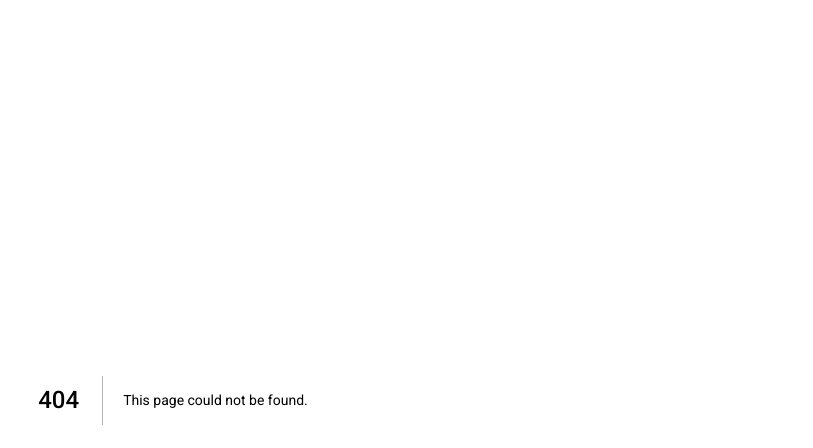
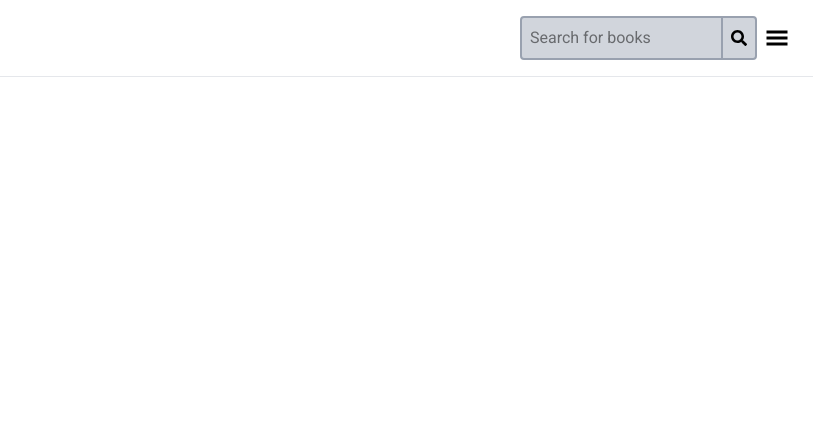
Before and after one commit to naomi-oleary/Advanced-Virtual-Internship-Summarist, a Next.js app: page /for-you in a window 1280 px wide. Before the commit this address had no page. Shown: the top 448 px of the page, without its empty margins (467-1280 px from the left). Built offline with nearby package versions, Linux system fonts and the light colour scheme.

Commit message:
building nav bar

```diff
--- a/app/components/client-side/AuthenticationModal.jsx
+++ b/app/components/client-side/AuthenticationModal.jsx
@@ -27,6 +27,15 @@ export default function AuthenticationModal({ isOpen, onClose, children }) {
             dialog.close();
         }
     }, [isOpen]);
+
+    useEffect(() => {
+        const unsubscribe = onAuthStateChanged(auth, (user) => {
+            if (user) {
+                router.push('/for-you');
+            }
+        });
+        return () => unsubscribe();
+    }, [auth, router]);
 
     const handleBackdropClick = (e) => {
         if (e.target ===dialogRef.current) {
@@ -83,15 +92,6 @@ export default function AuthenticationModal({ isOpen, onClose, children }) {
         setPasswordInputValue(e.target.value);
     }
 
-    useEffect(() => {
-        const unsubscribe = onAuthStateChanged(auth, (user) => {
-            if (user) {
-                router.push('/for-you');
-            }
-        });
-
-        return () => unsubscribe();
-    }, [auth, router]);
 
     // const handleEmailSubmit = (e) => {
     //     e.preventDefault();
--- /dev/null
+++ b/app/components/client-side/NavBar.jsx
@@ -0,0 +1,31 @@
+'use client'
+
+import { GiHamburgerMenu } from "react-icons/gi";
+import { FaSearch } from "react-icons/fa";
+
+export default function NavBar() {
+
+
+
+    return (
+        <div className="flex border-b border-gray-200 h-full p-4 justify-end items-center">
+            <div className="flex bg-gray-300 border-2 border-gray-400 rounded">
+                <input
+                    type='text'
+                    value=''
+                    placeholder='Search for books'
+                    onChange=''
+                    className='flex p-2'>
+                </input>
+                <button
+                    className="border-l-2  border-gray-400 p-2"
+                    >
+                    <FaSearch />
+                </button>
+            </div>
+            <button className="flex p-2 place-items-center text-2xl">
+                <GiHamburgerMenu />
+            </button>
+        </div>
+    )
+}
--- a/app/components/for-you/page.tsx
+++ b/app/for-you/page.tsx
@@ -1,7 +1,10 @@
+
+import NavBar from "../components/client-side/NavBar";
+
 export default function ForYouPage() {
     return (
         <div>
-            This is the for-you page
+           <NavBar />
         </div>
     )
 }
--- a/tsconfig.json
+++ b/tsconfig.json
@@ -29,6 +29,6 @@
     ".next/types/**/*.ts",
     ".next/dev/types/**/*.ts",
     "**/*.mts"
-, "app/components/for-you/page.tsx"  ],
+, "app/for-you/page.tsx"  ],
   "exclude": ["node_modules"]
 }
```
